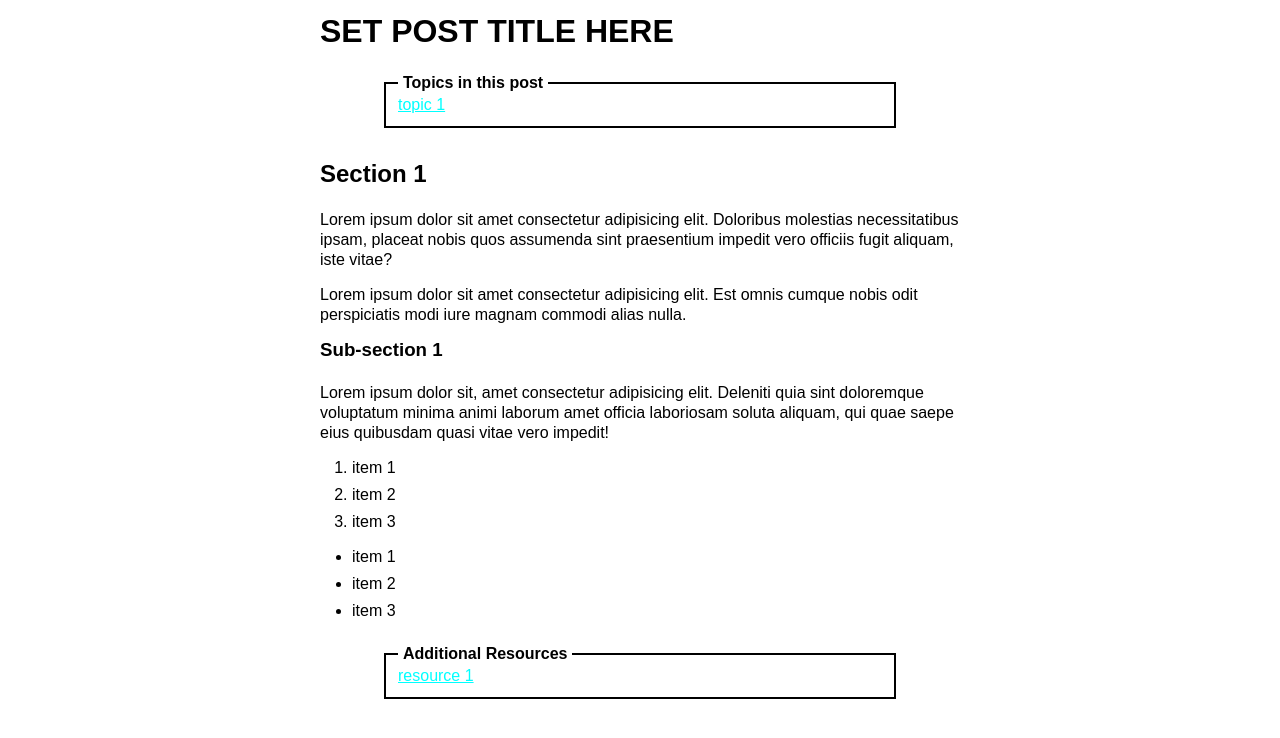
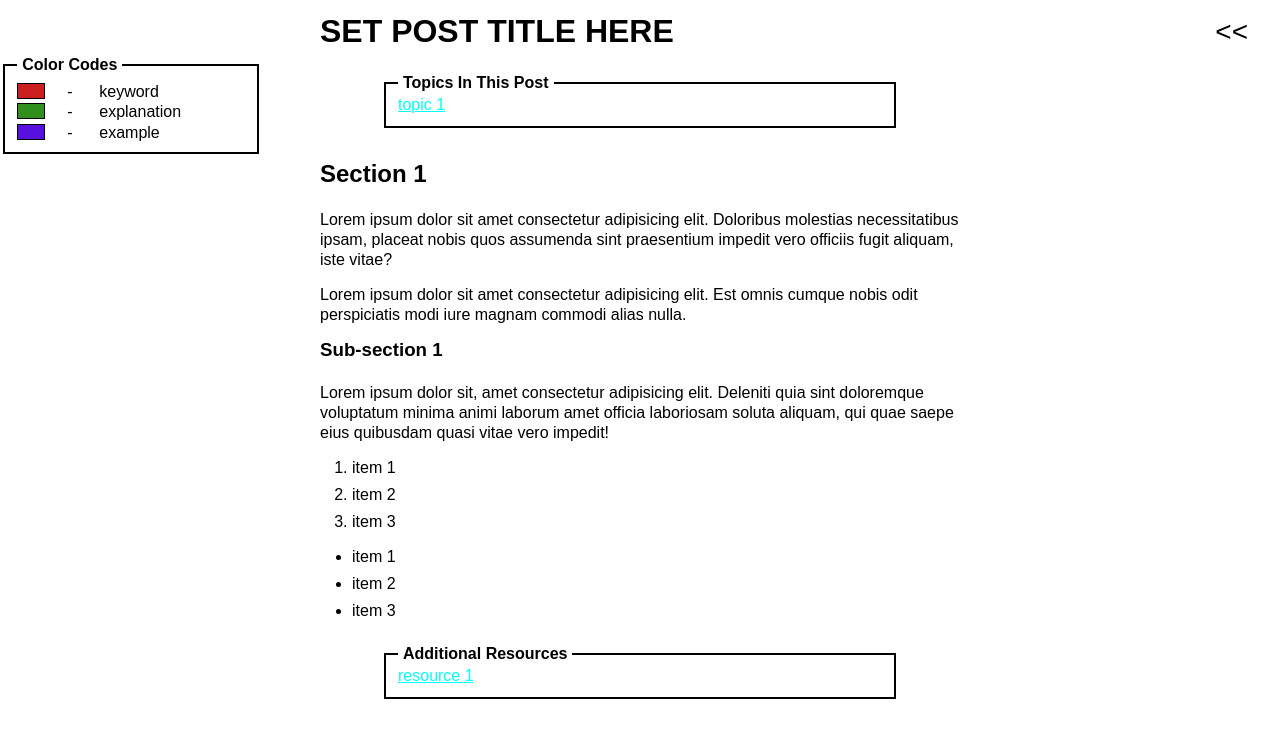
Before and after one commit to jim-low/blog-project, a plain HTML site: page jimLayout.html in a window 1280 px wide. Drawn offline with Linux system fonts and the light colour scheme.

Commit message:
finished base for color codes feature

```diff
--- a/jimLayout.html
+++ b/jimLayout.html
@@ -4,21 +4,29 @@
 		<!-- !Do not remove any comments in jimLayout.html -->
 		<meta charset="UTF-8">
 		<meta name="viewport" content="width=device-width, initial-scale=1.0">
+		<link rel="stylesheet" href="https://stackpath.bootstrapcdn.com/font-awesome/4.7.0/css/font-awesome.min.css">
 		<!-- <link rel="stylesheet" href="../styles/index.css"> -->
-		<!-- *Uncomment and remove the link below when writing posts -->
+		<!-- <script src="../scripts/jimLayout.js" defer></script> -->
+		<!-- *Uncomment the links above and remove links below when writing posts -->
 		<link rel="stylesheet" href="styles/index.css">
+		<script src="./scripts/jimLayout.js" defer></script>
 		<title>New Blog Post</title>
 	</head>
 	<body>
 		<div class="container">
 			<h1>SET POST TITLE HERE</h1>
-			<ol class="stamps box-link">
+			<ol class="stamps info-box">
 				<h4>Topics in this post</h4>
 				<li><a href="#topic1">topic 1</a></li>
 			</ol>
 
 			<!-- *Remember to set the stamp ids for each section-->
 			<!-- *Adhere to the structure of this layout and remove all comments before committing -->
+
+			<!-- *List of keywords and their classes -->
+			<!-- *class="keyword" for keywords -->
+			<!-- *class="explain" for explanations -->
+			<!-- *class="example" for examples -->
 
 			<div id="#topic1" class="sect">
 				<h2>Section 1</h2>
@@ -44,12 +52,27 @@
 					<li>item 3</li>
 				</ul>
 			</div>
-			<div class="addInfo box-link">
+			<div class="addInfo info-box">
 				<h4>additional resources</h4>
 				<ul>
 					<li><a href="#">resource 1</a></li>
 				</ul>
 			</div>
 		</div>
+		<button class="color-toggle-btn">
+			<span class="arrow"><<</span>
+		</button>
+		<div class="color-box info-box">
+			<h4>color codes</h4>
+			<p>
+				<span class="color keyword"></span> <span>-</span> <span>keyword</span>
+			</p>
+			<p>
+				<span class="color explain"></span> <span>-</span> <span>explanation</span>
+			</p>
+			<p>
+				<span class="color example"></span> <span>-</span> <span>example</span>
+			</p>
+		</div>
 	</body>
 </html>
--- a/styles/_jimLayout.scss
+++ b/styles/_jimLayout.scss
@@ -1,3 +1,5 @@
+@import './mixins';
+
 .container {
 	width: 50%;
 	margin: 0 auto;
@@ -7,37 +9,6 @@
 
 	h1 {
 		margin-top: 2%;
-	}
-
-	.box-link {
-		border: 2px solid black;
-		padding: 0.75em;
-		position: relative;
-		width: 80%;
-		margin: 5% auto;
-
-		h4 {
-			position: absolute;
-			top: -0.6em;
-			background-color: white;
-			padding: 0 5px;
-		}
-
-		li {
-			list-style-type: none;
-
-			&:nth-of-type(n + 2) {
-				margin-top: 1.25%;
-			}
-		}
-
-		a {
-			color: hsl(180, 100%, 50%);
-
-			&:hover {
-				color: hsl(180, 100%, 30%);
-			}
-		}
 	}
 
 	.sect {
@@ -72,19 +43,139 @@
 	}
 }
 
+.info-box {
+	border: 2px solid black;
+	padding: 0.75em;
+	position: relative;
+	width: 80%;
+	margin: 5% auto;
+
+	h4 {
+		text-transform: capitalize;
+		position: absolute;
+		top: -0.6em;
+		background-color: white;
+		padding: 0 5px;
+	}
+
+	li {
+		list-style-type: none;
+
+		&:nth-of-type(n + 2) {
+			margin-top: 1.25%;
+		}
+	}
+
+	a {
+		color: hsl(180, 100%, 50%);
+
+		&:hover {
+			color: hsl(180, 100%, 30%);
+		}
+	}
+}
+
+.color-box {
+	position: fixed;
+	top: 0%;
+	left: 0.25%;
+	width: 20%;
+
+	p {
+		@include flexcenter;
+		justify-content: space-between;
+		margin-top: 2%;
+		width: 40%;
+	}
+
+	span {
+		display: inline-block;
+		width: 10%;
+		height: 1em;
+	}
+
+	.color {
+		width: 30%;
+		border: 1px solid #000;
+
+		&.keyword {
+			background-color: #cc2020;
+		}
+
+		&.example {
+			background-color: #5810df;
+		}
+
+		&.explain {
+			background-color: #31901d;
+		}
+	}
+}
+
+.color-toggle-btn {
+	position: fixed;
+	top: 2%;
+	right: 2.5%;
+	background: none;
+	outline: none;
+	border: none;
+	font-size: 1.75rem;
+	z-index: 3;
+	cursor: pointer;
+}
+
+.keyword {
+	color: #cc2020;
+	background-color: rgba(204, 32, 32, 0.5);
+}
+
+.example {
+	color: #5810df;
+	background-color: rgba(88, 16, 22, 0.53);
+}
+
+.explain {
+	color: #31901d;
+	background-color: rgba(49, 144, 29, 0.5);
+}
+
 @media only screen and (max-width: 768px) {
 	.container {
 		width: 90%;
 	}
+
+	.color-box {
+		position: fixed;
+		top: 0%;
+		left: 100%;
+		height: 110vh;
+		width: 30%;
+		background-color: #fff;
+	}
 }
 
 @media only screen and (max-width: 480px) {
-	.container {
-		// width: 90%;
-
-		.box-link {
-			margin: 5% auto 5% 0;
-			width: 95%;
-		}
+	.info-box {
+		margin: 5% auto 5% 0;
+		width: 95%;
 	}
 }
+
+@keyframes glideIn {
+	from {
+		left: 100%;
+	}
+
+	to {
+		left: 72.5%;
+	}
+}
+@keyframes glideOut {
+	from {
+		left: 72.5%;
+	}
+
+	to {
+		left: 100%;
+	}
+}
```
Also changed, not shown: styles/index.css, 1 other file.
